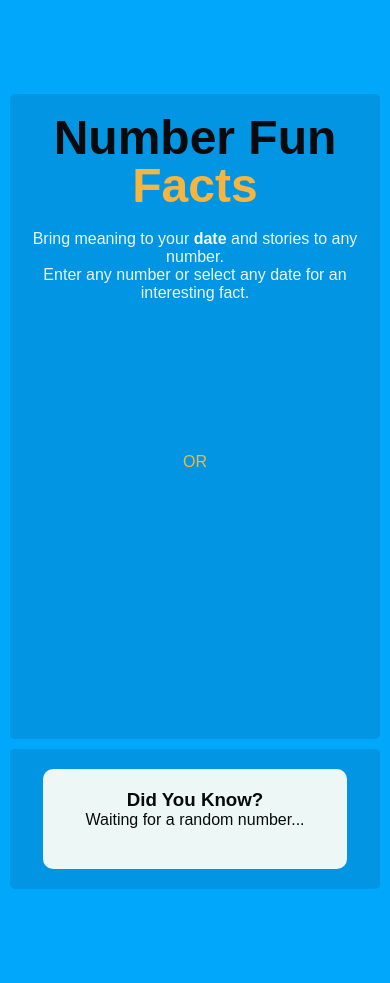
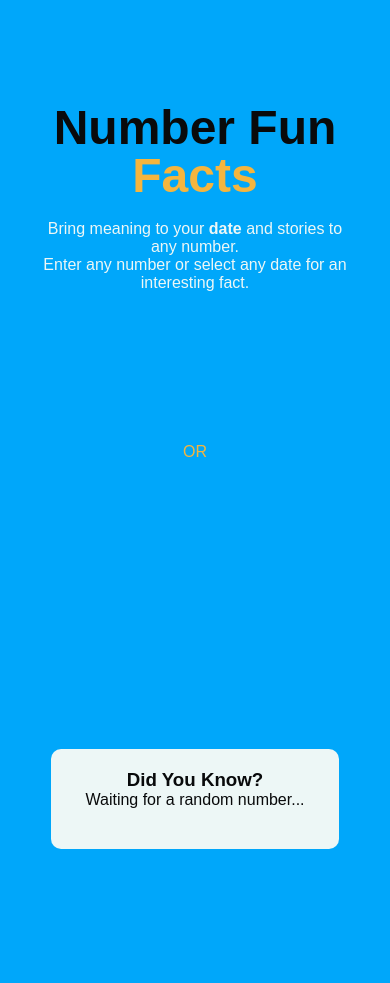
Before and after one commit to oheneadj/numberfacts, a PHP site: page / in a window 390 px wide; the page is wider, and only the part inside the window is pictured. After the commit the page ends 849 px from the top of that part, so only its background shows below. Run offline with PHP 8.4, Linux system fonts and the light colour scheme.

Commit message:
commit for number facts

```diff
--- a/css/style.css
+++ b/css/style.css
@@ -103,18 +103,18 @@ label {
     .container{
         padding: 10vh 0vh;
     }
-    .inner-container {
+    /* .inner-container {
       flex: 100%;
       margin: 10px;
-      padding: 20px;
+      padding: 20px; */
 
-        background-color: rgba(5, 131, 204, 0.493);
+        /* background-color: rgba(5, 131, 204, 0.493);
         border-radius: 5px;
         -webkit-border-radius: 5px;
         -moz-border-radius: 5px;
         -ms-border-radius: 5px;
-        -o-border-radius: 5px;
-}
+        -o-border-radius: 5px; */
+
 
     h1{
         font-size: 3rem;
--- a/js/app.js
+++ b/js/app.js
@@ -15,7 +15,9 @@ function getNumberFact(){
 
     const url = `http://numbersapi.com/${number}`;
     fetch (url)
-    .then(response => response.text())
+    .then(response => response.text()
+
+    )
     .then(data => {
         if(number !== '' ){
             factText.innerText = data;
```
